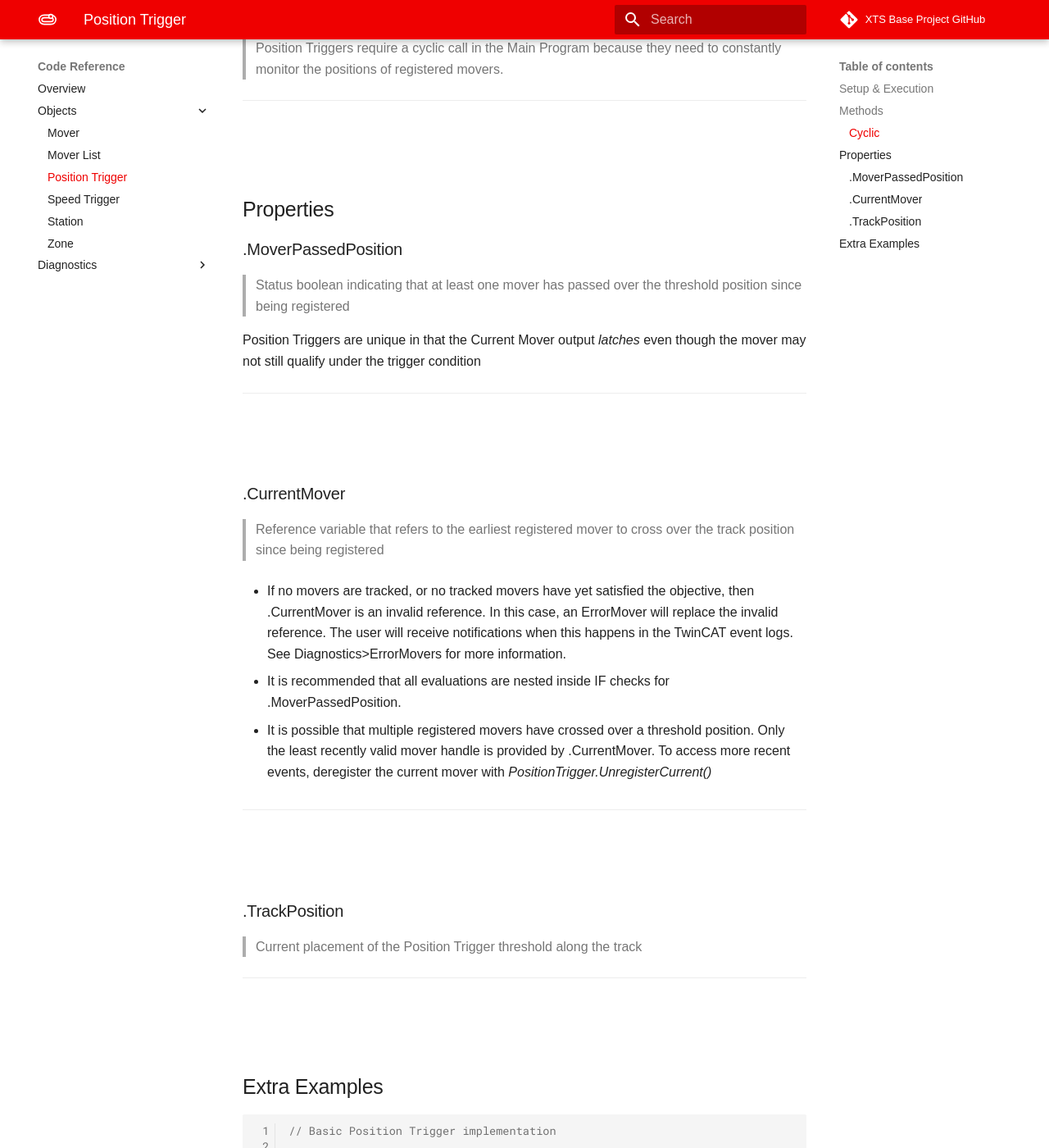
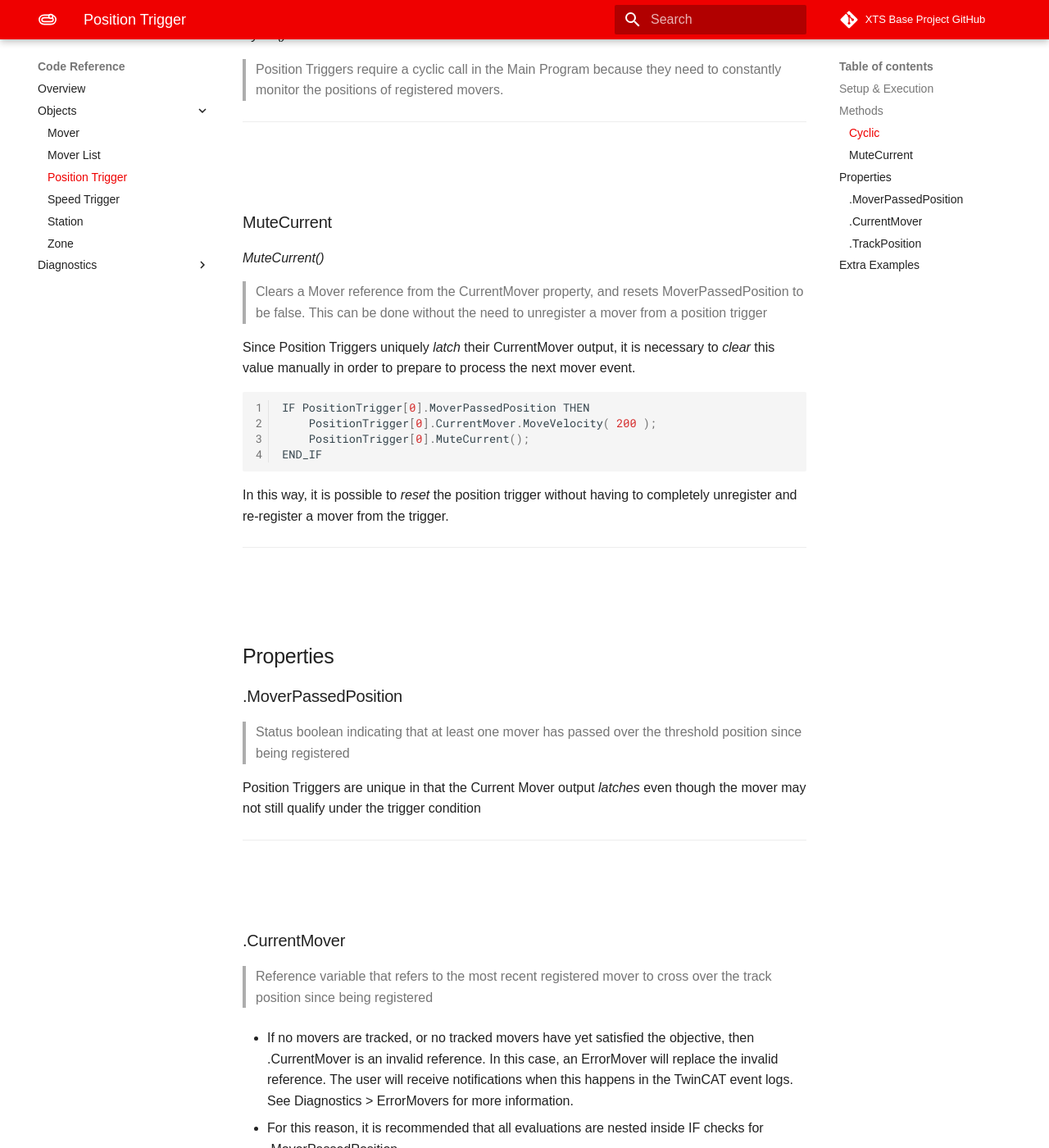
Before and after one commit to Beckhoff-USA-Community/XTS_Base, an MkDocs documentation site: the page built from Documentation/docs/CodeReference/PositionTrigger.md, in a window 1280 px wide and 1400 px high, scrolled down 858 px. Shown: the whole window at 82% size. Built offline with MkDocs 1.6.1 and Material for MkDocs 9.7.7, drawn with Linux system fonts in a browser that asks for light colours; some web fonts are replaced; comment, search, counter and statistics services are not loaded; some of the changed text lies outside the part shown.

Commit message:
Updated PositionTrigger documentation to reflect refactor

````diff
--- a/Documentation/docs/CodeReference/PositionTrigger.md
+++ b/Documentation/docs/CodeReference/PositionTrigger.md
@@ -1,7 +1,7 @@
 
 # Position Trigger Object
 
-> Position Trigger objects monitor movers until they have crossed over a specified location on track, even if they do not stop there.
+> Position Trigger objects monitor movers until they have crossed over a specified location on track, even if they do not stop there. Position Triggers will always point to the most recent registered mover which crossed over the Position Trigger's track position
 
 ---
 <br>
@@ -36,6 +36,28 @@ PositionTriggerA.TriggerDirection	:= mcDirectionPositive;
 <br>
 <br>
 
+### MuteCurrent
+
+*MuteCurrent()*
+
+> Clears a Mover reference from the CurrentMover property, and resets MoverPassedPosition to be false. This can be done without the need to unregister a mover from a position trigger
+
+Since Position Triggers uniquely *latch* their CurrentMover output, it is necessary to *clear* this value manually in order to prepare to process the next mover event.
+
+```javascript
+IF PositionTrigger[0].MoverPassedPosition THEN
+	PositionTrigger[0].CurrentMover.MoveVelocity( 200 );
+	PositionTrigger[0].MuteCurrent();
+END_IF
+```
+
+In this way, it is possible to *reset* the position trigger without having to completely unregister and re-register a mover from the trigger.
+
+
+---
+<br>
+<br>
+
 ## Properties
 
 ### .MoverPassedPosition
@@ -50,13 +72,13 @@ Position Triggers are unique in that the Current Mover output *latches* even tho
 
 ### .CurrentMover
 
-> Reference variable that refers to the earliest registered mover to cross over the track position since being registered
+> Reference variable that refers to the most recent registered mover to cross over the track position since being registered
 
-- If no movers are tracked, or no tracked movers have yet satisfied the objective, then .CurrentMover is an invalid reference. In this case, an ErrorMover will replace the invalid reference. The user will receive notifications when this happens in the TwinCAT event logs. See Diagnostics>ErrorMovers for more information.
+- If no movers are tracked, or no tracked movers have yet satisfied the objective, then .CurrentMover is an invalid reference. In this case, an ErrorMover will replace the invalid reference. The user will receive notifications when this happens in the TwinCAT event logs. See Diagnostics > ErrorMovers for more information.
 
-- It is recommended that all evaluations are nested inside IF checks for .MoverPassedPosition.
+- For this reason, it is recommended that all evaluations are nested inside IF checks for .MoverPassedPosition.
 
-- It is possible that multiple registered movers have crossed over a threshold position. Only the least recently valid mover handle is provided by .CurrentMover. To access more recent events, deregister the current mover with *PositionTrigger.UnregisterCurrent()*
+- It is possible that multiple registered movers have crossed over a threshold position. Only the most recently valid mover handle is provided by .CurrentMover.
 
 ---
 <br>
@@ -86,7 +108,9 @@ END_IF
 // When Mover 1 crosses position 800, slow it down to 100mm/s
 IF PositionTrigger.MoverPassedPosition THEN
 	PositionTrigger.CurrentMover.SetVelocity( 100 );
-	PositionTrigger.UnregisterCurrent();
+	// MuteCurrent clears MoverPassedPosition and CurrentMover so that
+	// Line 12 does not continually evaluate as true
+	PositionTrigger.MuteCurrent();
 END_IF
 
 ```
--- a/Documentation/mkdocs.yml
+++ b/Documentation/mkdocs.yml
@@ -47,5 +47,5 @@ nav:
             - Basics:           CodeReference/Diagnostics.md
             - ErrorMovers:      CodeReference/ErrorMovers.md
             - Event Logger:     CodeReference/EventLogger.md
-    #- Examples:
-        #- Station to Station:   Examples/StationRouting.md
+    - Examples:
+        - Station to Station:   Examples/StationRouting.md
````
Also changed, not shown: Documentation/docs/CodeReference/Objectives.md (+1 -1 lines), Documentation/docs/Examples/StationRouting.md (+1 -1 lines).
